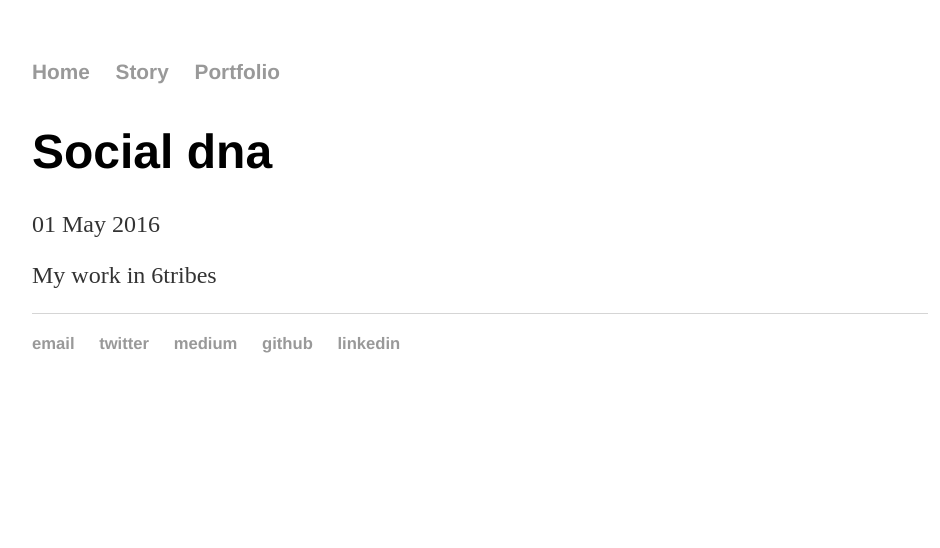
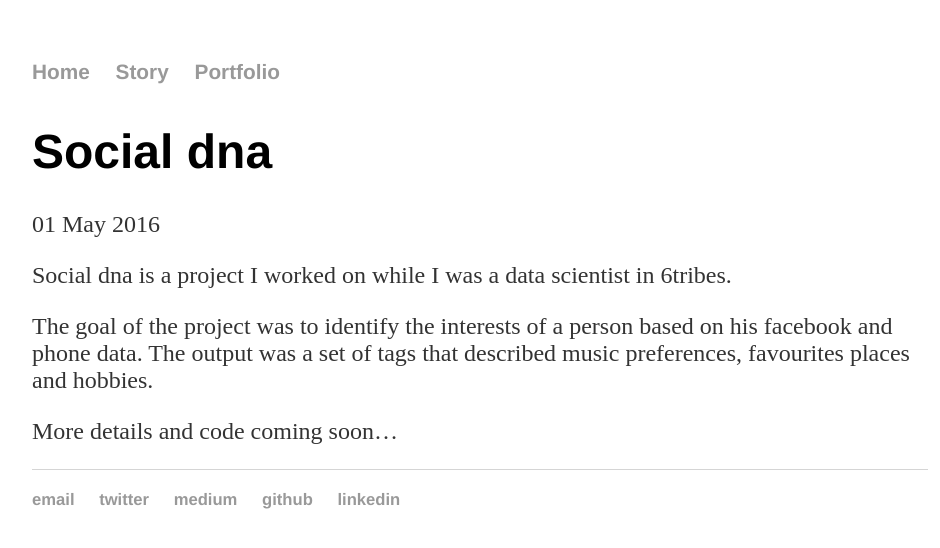
Before and after one commit to nsorros/nsorros.github.io, a Jekyll site: the page built from _posts/2016-05-01-social-dna.md, in a window 1280 px wide. Shown: the top 548 px of the page, without its empty margins (160-1100 px from the left). Built offline with Jekyll 4.4.1, drawn with Linux system fonts in a browser that asks for light colours.

Commit message:
Update 2016-05-01-social-dna.md

```diff
--- a/_posts/2016-05-01-social-dna.md
+++ b/_posts/2016-05-01-social-dna.md
@@ -4,4 +4,8 @@ title: Social dna
 date: 2016-05-01
 ---
 
-My work in 6tribes
+Social dna is a project I worked on while I was a data scientist in 6tribes.
+
+The goal of the project was to identify the interests of a person based on his facebook and phone data. The output was a set of tags that described music preferences, favourites places and hobbies.
+
+More details and code coming soon...
```
